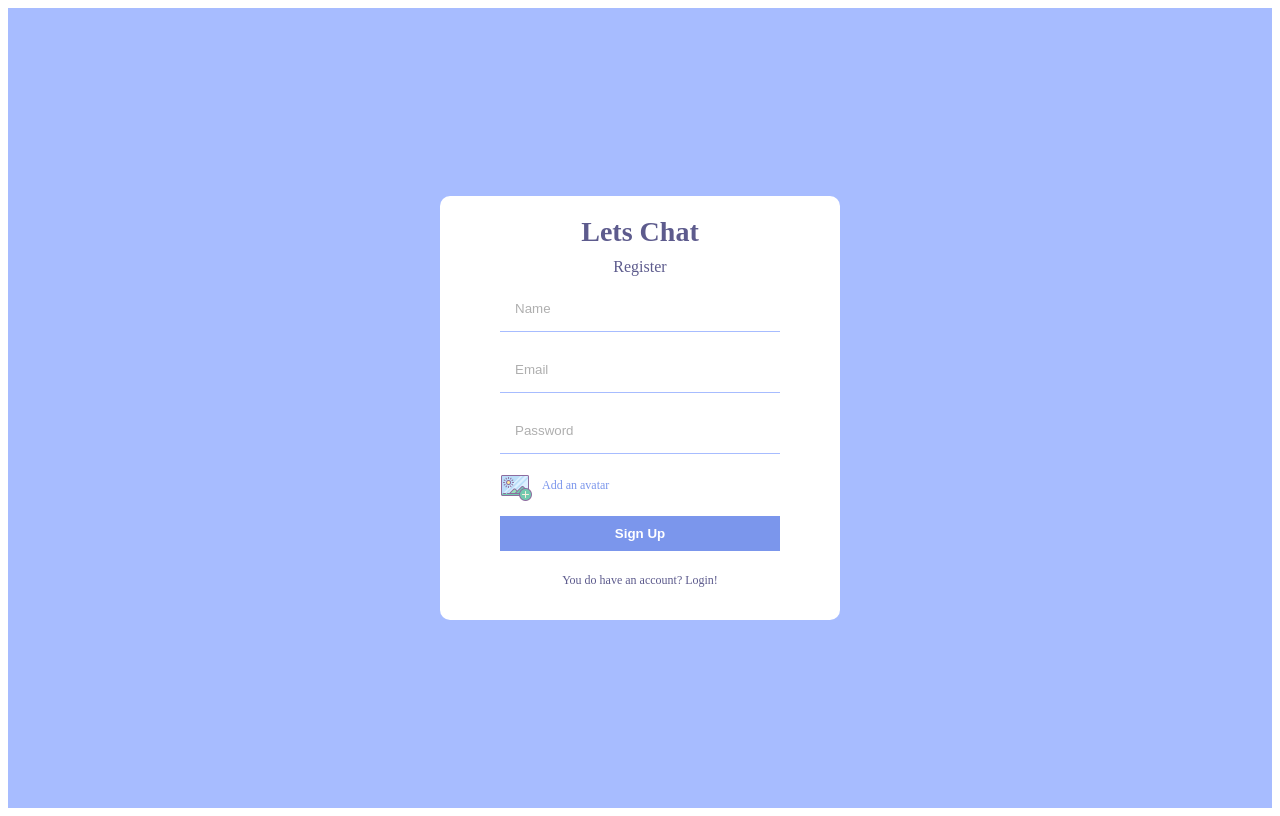
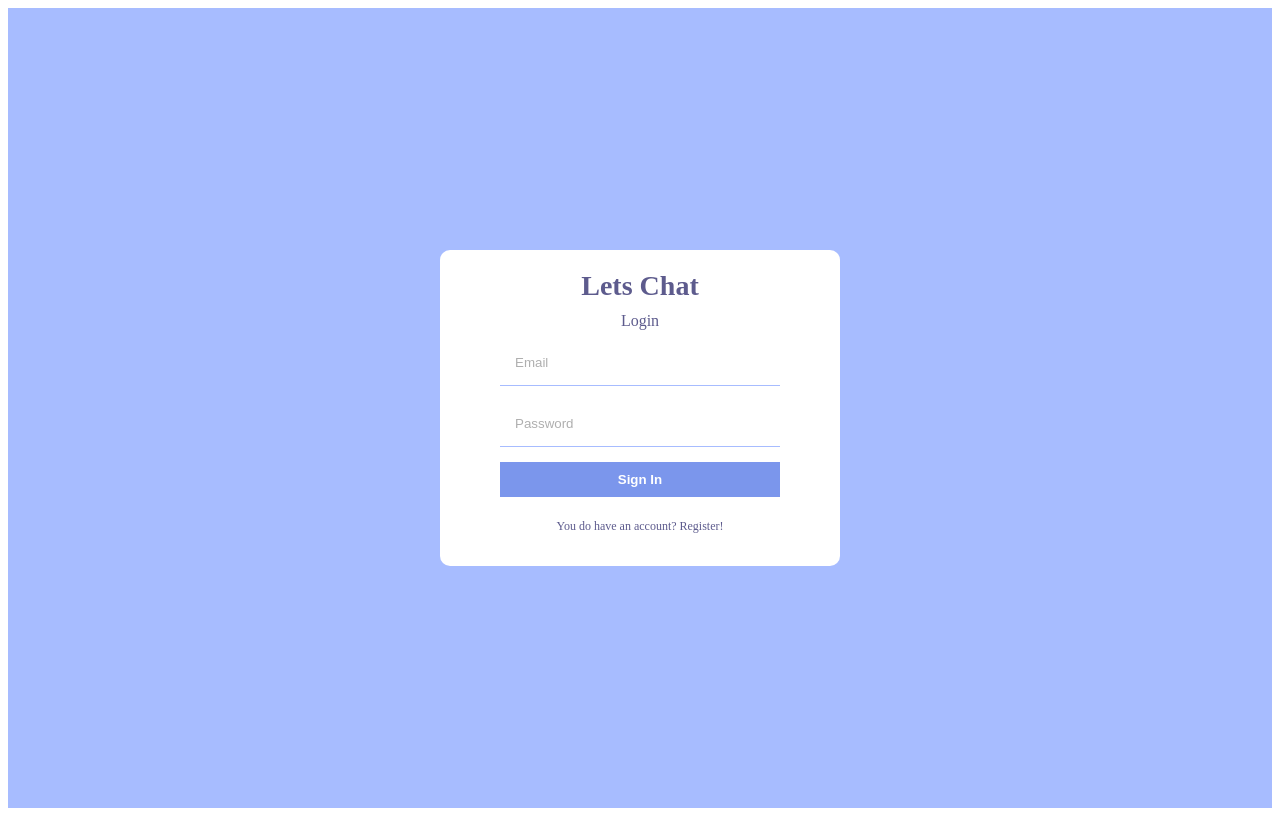
Before and after one commit to aneesh072/chatup-React, a React (Create React App) app: page / in a window 1280 px wide. Built offline with nearby package versions, Linux system fonts and the light colour scheme.

Commit message:
completed login page layout

```diff
--- a/src/App.js
+++ b/src/App.js
@@ -1,8 +1,10 @@
 import React from 'react';
+import Login from './pages/Login';
 import Register from './pages/Register';
 import './style.scss';
+
 const App = () => {
-  return <Register />;
+  return <Login />;
 };
 
 export default App;
--- a/src/pages/Login.jsx
+++ b/src/pages/Login.jsx
@@ -0,0 +1,22 @@
+import React from 'react';
+import Add from '../assets/addAvatar.png';
+
+const Login = () => {
+  return (
+    <div className="formContainer">
+      <div className="formWrapper">
+        <span className="logo">Lets Chat</span>
+        <span className="title">Login</span>
+        <form>
+          <input type="email" placeholder="Email" />
+          <input type="password" placeholder="Password" />
+
+          <button>Sign In</button>
+        </form>
+        <p>You do have an account? Register!</p>
+      </div>
+    </div>
+  );
+};
+
+export default Login;
```
